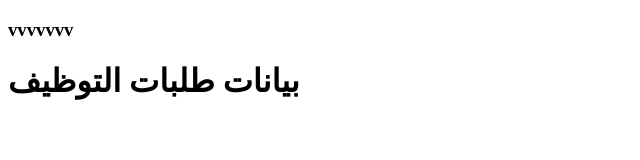
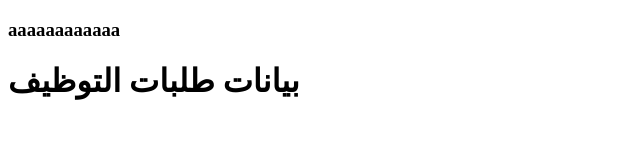
Before and after one commit to nasserAF/heak_elcakeSales, a website: page shopOnly/viewRecruitments.html in a window 1280 px wide. Shown: the full height of the page, 0-640 px from the left. Drawn offline with Linux system fonts and the light colour scheme; no server answers.

Commit message:
Update viewRecruitments.html

```diff
--- a/shopOnly/viewRecruitments.html
+++ b/shopOnly/viewRecruitments.html
@@ -26,7 +26,7 @@
 </head>
 
 <body>
-    <h3>vvvvvvv</h3>
+    <h3>aaaaaaaaaaaa</h3>
     <h1>بيانات طلبات التوظيف</h1>
     <table id="data-table" style="direction: rtl; text-align: right;">
         <thead></thead>
```
